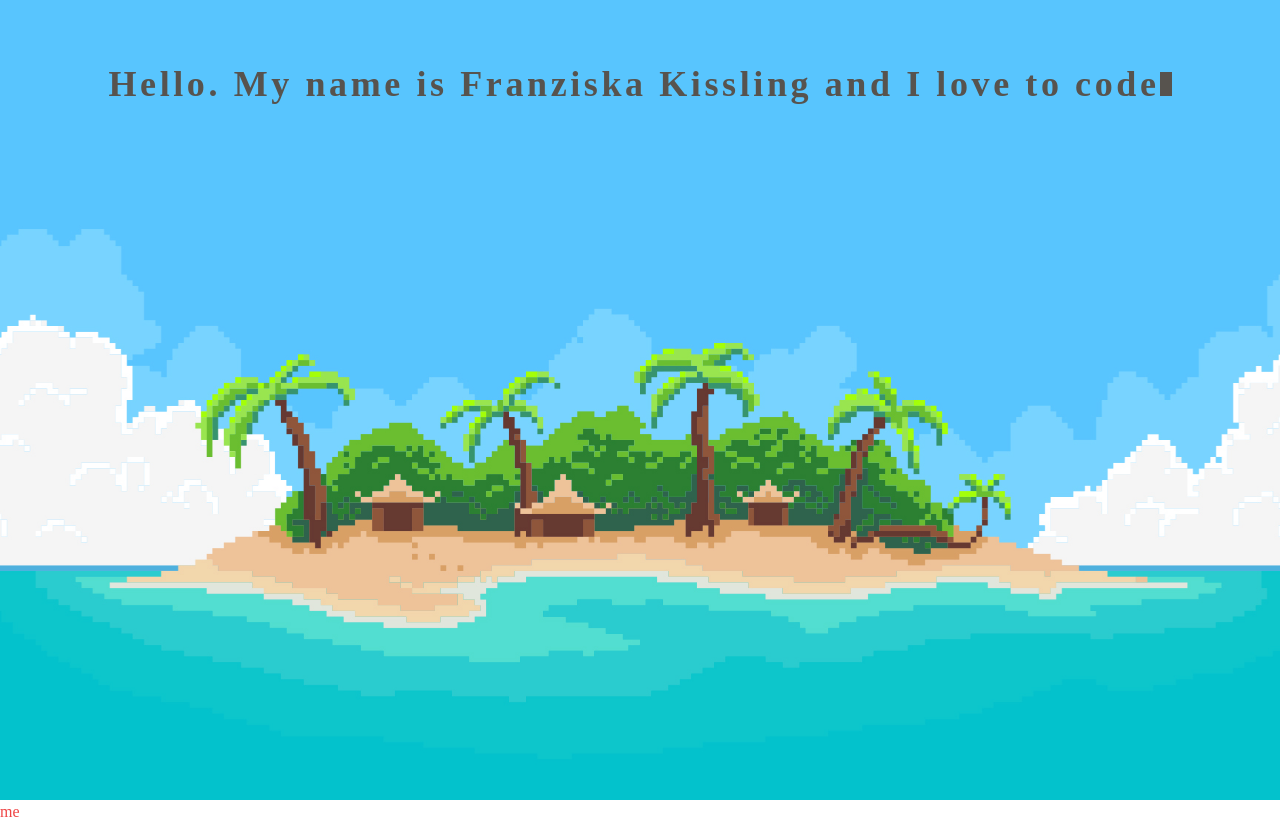
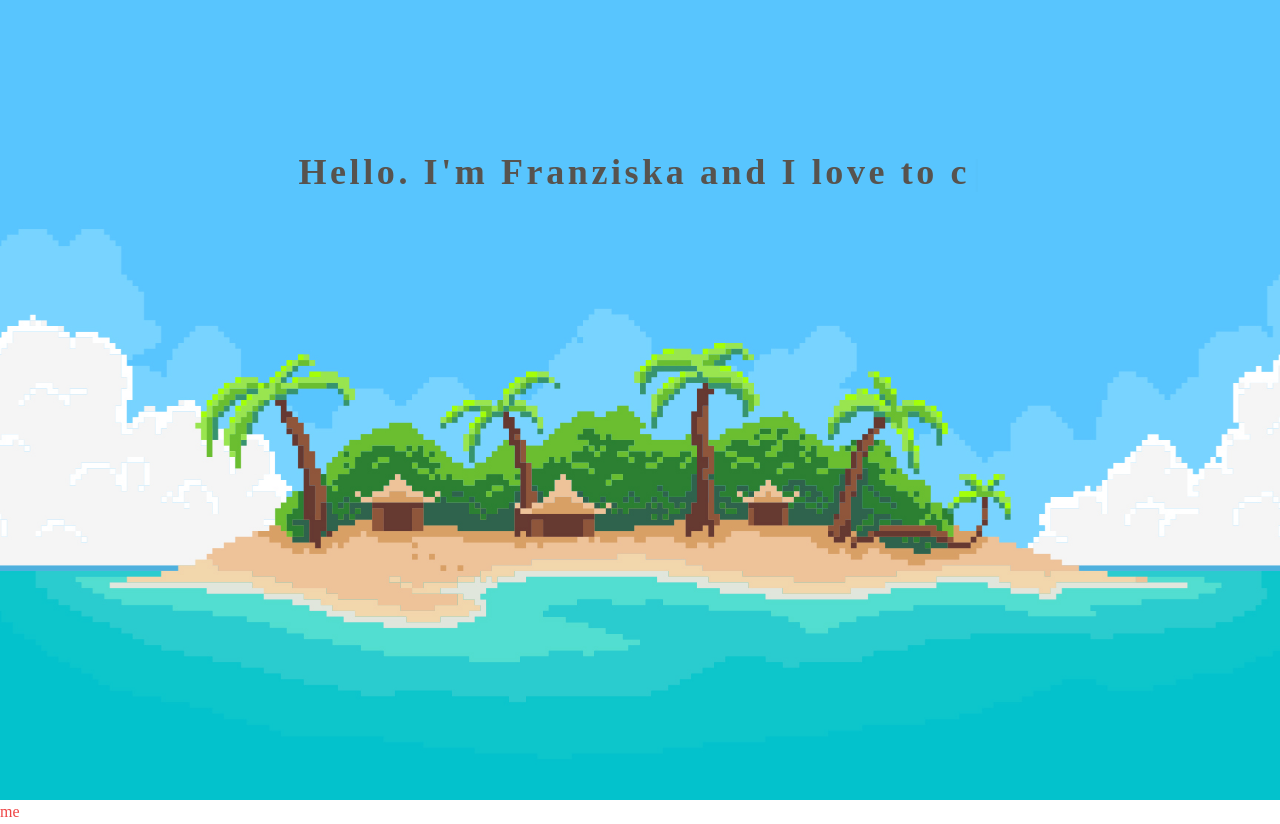
Before and after one commit to FrankieSlinn/frankissling, a React (Create React App) app: page /#/ in a window 1280 px wide. Built offline with nearby package versions, Linux system fonts and the light colour scheme.

Commit message:
cursor animation there

```diff
--- a/package.json
+++ b/package.json
@@ -10,6 +10,7 @@
     "react-dom": "^18.2.0",
     "react-router-dom": "^6.15.0",
     "react-scripts": "5.0.1",
+    "react-simple-typewriter": "^5.0.1",
     "web-vitals": "^2.1.4"
   },
   "scripts": {
--- a/src/Components/Homepage/Homepage.js
+++ b/src/Components/Homepage/Homepage.js
@@ -1,5 +1,6 @@
 import React from 'react';
 import { useState, useEffect } from 'react';
+import { Typewriter } from 'react-simple-typewriter';
 
 const island = require('../../images/island.jpg');
 
@@ -7,78 +8,15 @@ const island = require('../../images/island.jpg');
 
 export default function Homepage() {
 
-  const [cursor1Visible, setCursor1Visible] = useState(true);
-  const [cursor2Visible, setCursor2Visible] = useState(false);
-  const [introVisible, setIntroVisible] = useState(false);
-  const introText = "Hello. My name is Franziska Kissling and I love to code.";
-  const [typedText, setTypedText] = useState('');
 
-  useEffect(() => {
-    // Animation for the first cursor effect
-    const cursor1AnimationInterval = setInterval(() => {
-      setCursor1Visible(prevVisible => !prevVisible);
-    }, 500);
-
-    // Show the intro after 4 seconds
-    const showIntroTimer = setTimeout(() => {
-      setCursor1Visible(false);
-      setCursor2Visible(true);
-      setIntroVisible(true);
-      clearInterval(cursor1AnimationInterval); // Clear the first cursor animation interval
-      startTyping();
-    }, 4000);
-
-    return () => {
-      clearInterval(cursor1AnimationInterval);
-      clearTimeout(showIntroTimer);
-    };
-  }, []);
-
-  const startTyping = () => {
-    let currentIndex = 0;
-    const typingInterval = setInterval(() => {
-      if (currentIndex <= introText.length) {
-        setTypedText(introText.slice(0, currentIndex));
-        currentIndex++;
-      } else {
-        clearInterval(typingInterval);
-        // Start the continuously flashing cursor at the end
-        startFlashingCursor();
-      }
-    }, 70); // Adjust typing speed here
-  };
-
-  const startFlashingCursor = () => {
-    setInterval(() => {
-      setCursor2Visible(prevVisible => !prevVisible);
-    }, 500);
-  };
-
-  // Cursor display style
-  const cursor1Style = {
-    display: cursor1Visible ? 'inline-block' : 'none'
-  };
-  const cursor2Style = {
-    display: cursor2Visible ? 'inline-block' : 'none'
-  };
-
-  // Intro display style
-  const introStyle = {
-    display: introVisible ? 'inline-block' : 'none'
-  };
 
   return (
     <div className="h-screen flex items-center justify-center bg-cover bg-center bg-no-repeat" style={{ backgroundImage: `url(${island})` }}>
-      <p id="intro" className="tracking-widest font-handjet font-bold absolute top-14 text-4xl text-center leading-[3.5rem]">
-        <span id="cursor" style={cursor1Style} className="before:w-3 before:h-6 before:bg-stone-600 before:inline-block animate-cursorAnimation"></span>
-        <span style={introStyle} className="intro-text">
-          {typedText.split('\n').map((line, index) => (
-            <React.Fragment key={index}>
-              {line}
-            </React.Fragment>
-          ))}
-        </span>
-        <span id="cursor2" style={cursor2Style} className="before:w-3 before:h-6 before:bg-stone-600 before:inline-block animate-cursorAnimation"></span>
+      <p id="intro" className="tracking-widest font-handjet font-bold absolute top-36 text-4xl text-center leading-[3.5rem]">
+      <Typewriter   words={["Hello. I'm Franziska and I love to code."]}
+            cursor
+            cursorStyle='|'
+            typeSpeed={150} />
       </p>
     </div>
   );
```
Also changed, not shown: 1 other file (tests, documents, lock files or other folders).
